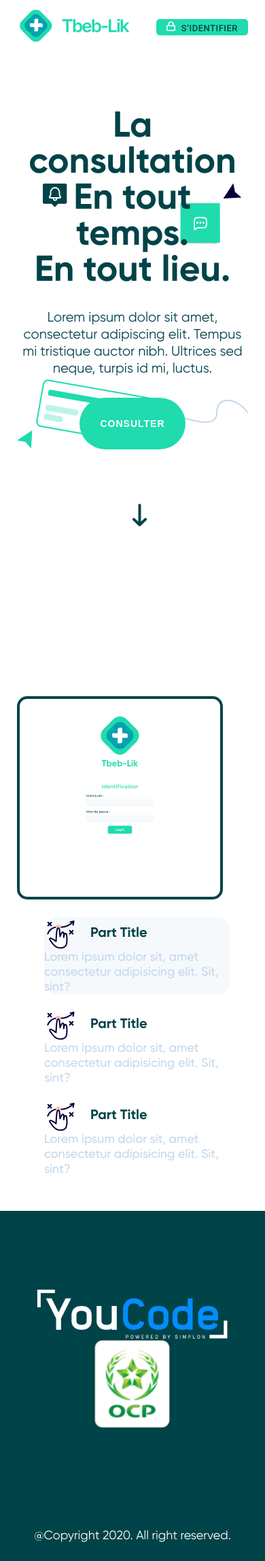
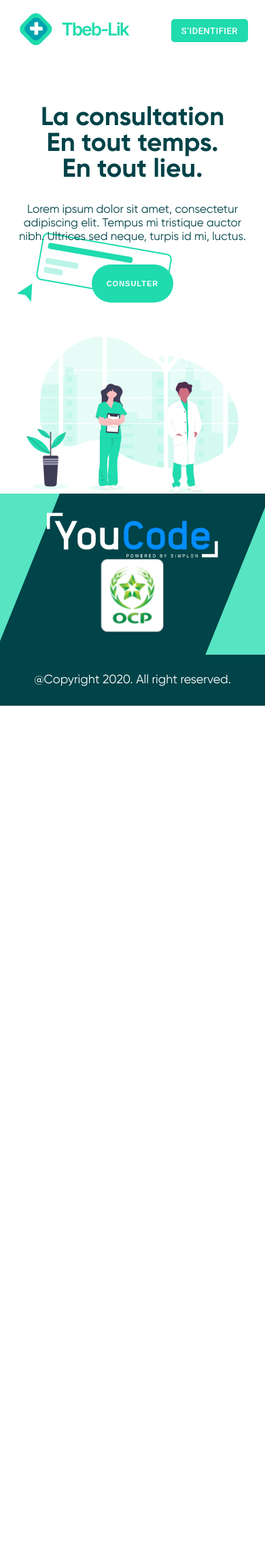
Before and after one commit to AHmims/Tbeb-Lik---v2, a PHP site: page /public/html/index.html in a window 390 px wide. Shown: the whole page at 68% size. After the commit the page ends 1038 px from the top, so only its background shows below. Run offline with PHP 8.4, Linux system fonts and the light colour scheme.

Commit message:
index + login

```diff
--- a/public/css/home_OCP.css
+++ b/public/css/home_OCP.css
@@ -31,7 +31,6 @@ body {
 
 #landing {
   width: 100%;
-  height: 100%;
   display: flex;
   flex-direction: column;
   justify-content: unset;
@@ -85,7 +84,7 @@ body {
 
 #navBar #navBarIn #navBarNavText a {
   text-decoration: none;
-  color: #004348;
+  color: #FFFFFF;
   font-size: 18px;
   letter-spacing: 0.5px;
 }
@@ -154,7 +153,7 @@ body {
 
 #body #bodyContent h1 {
   font-weight: 700;
-  font-size: 96px;
+  font-size: 75px;
   white-space: pre-line;
   margin: 0;
   height: fit-content;
@@ -164,21 +163,22 @@ body {
 
 #body #bodyContent span {
   max-width: 912px;
-  font-size: 30px;
+  font-size: 25px;
   font-weight: 400;
 }
 
 #body #bodyContent button {
-  font-size: 24px;
+  font-size: 17px;
   text-transform: uppercase;
   color: #FFFFFF;
   letter-spacing: 1px;
   border: none;
   background-color: #1FDBAE;
   border-radius: 40px;
-  padding: 30px;
+  padding: 20px;
   font-weight: 700;
   cursor: pointer;
+  outline: none;
 }
 
 #body #scrollIcon {
@@ -234,29 +234,33 @@ body {
 
   #navBar #navBarIn #navBarNavText #btnLogin {
     border-radius: 5px;
-    padding: 3px 15px;
+    padding: 8% 15px;
     font-size: 3px;
 
   }
 
   #navBar #navBarIn #navBarNavText a {
     text-decoration: none;
-    color: #004348;
+    color: #FFFFFF;
     font-size: 13px;
     letter-spacing: 0.5px;
   }
 
   #body #bodyContent button {
-    font-size: 14px;
+    font-size: 11px;
     text-transform: uppercase;
     color: #FFFFFF;
     letter-spacing: 1px;
     border: none;
     background-color: #1FDBAE;
     border-radius: 40px;
-    padding: 30px;
+    padding: 22px;
     font-weight: 700;
     cursor: pointer;
+  }
+
+  .bgb {
+    width: 80% !important;
   }
 
   #navBar #navBarIn #navBarNavText {
@@ -271,7 +275,7 @@ body {
 
   #body #bodyContent h1 {
     font-weight: 700;
-    font-size: 53px;
+    font-size: 38px;
     white-space: pre-line;
     margin: 0;
     height: fit-content;
@@ -281,7 +285,7 @@ body {
 
   #body #bodyContent span {
     max-width: 912px;
-    font-size: 20px;
+    font-size: 17px;
     font-weight: 400;
   }
 
@@ -395,9 +399,24 @@ body {
   width: 100%;
 }
 
+#img1 {
+  width: 270px;
+}
+
+#img2 {
+  width: 100px;
+}
+
+.bgb {
+  display: block;
+  margin-left: auto;
+  margin-right: auto;
+  width: 50%;
+}
+
 #footing #banner {
   width: 100%;
-  height: 440px;
+  height: 237px;
   background-color: #004348;
   background-position: center;
   background-repeat: no-repeat;
--- a/public/html/index.html
+++ b/public/html/index.html
@@ -18,7 +18,7 @@
                 <div id="navBarNavText">
                     <button id="btnLogin">
                         <a href="/login">
-                        <img src="../icon/lock.svg" alt="lockicon">
+                        <!-- <img src="../icon/lock.svg" alt="lockicon"> -->
                          S’identifier
                          </a>
                     </button>
@@ -27,7 +27,7 @@
         </header>
         <div id="body">
             <div id="bodyContent"
-                style="background-image: url('../img/banner-left.svg'),url('../img/banner-right.svg');">
+                style="background-image: url('../img/banner-left.svg');">
                 <h1>
                     La consultation
                     En tout temps.
@@ -41,15 +41,14 @@
                     Consulter
                 </button>
             </div>
-            <a href="#content" id="scrollIcon">
+            <!-- <a href="#content" id="scrollIcon">
                 <img src="../icon/line.svg" alt="scroll">
-            </a>
+            </a> -->
         </div>
     </div>
-    <div id="content">
+    <!-- <div id="content">
         <div id="imageVisualizer" style="background-image: url('app/img/Login_interface.svg');">
         </div>
-        <!--  -->
         <div id="contentNavigation">
             <div class="navigationBox navigationBoxHighlited">
                 <div class="navigationBoxRow">
@@ -76,12 +75,16 @@
                     sint?</span>
             </div>
         </div>
+    </div> -->
+    <div></div>
+    <div>
+        <img src="../img/a.svg" class="bgb">
     </div>
     <div id="footing">
         <div id="banner" style="background-image: url('../img/waves.svg');">
             <div>
                 <img src="../img/youcode.png" id="img1" alt="youcode">
-                <img src="../img/ocp.png" alt="ocp">
+                <img src="../img/ocp.png" id="img2" alt="ocp">
             </div>
         </div>
         <div id="footer">
```
Also changed, not shown: public/css/login_OCP.css (+15 -7 lines).
